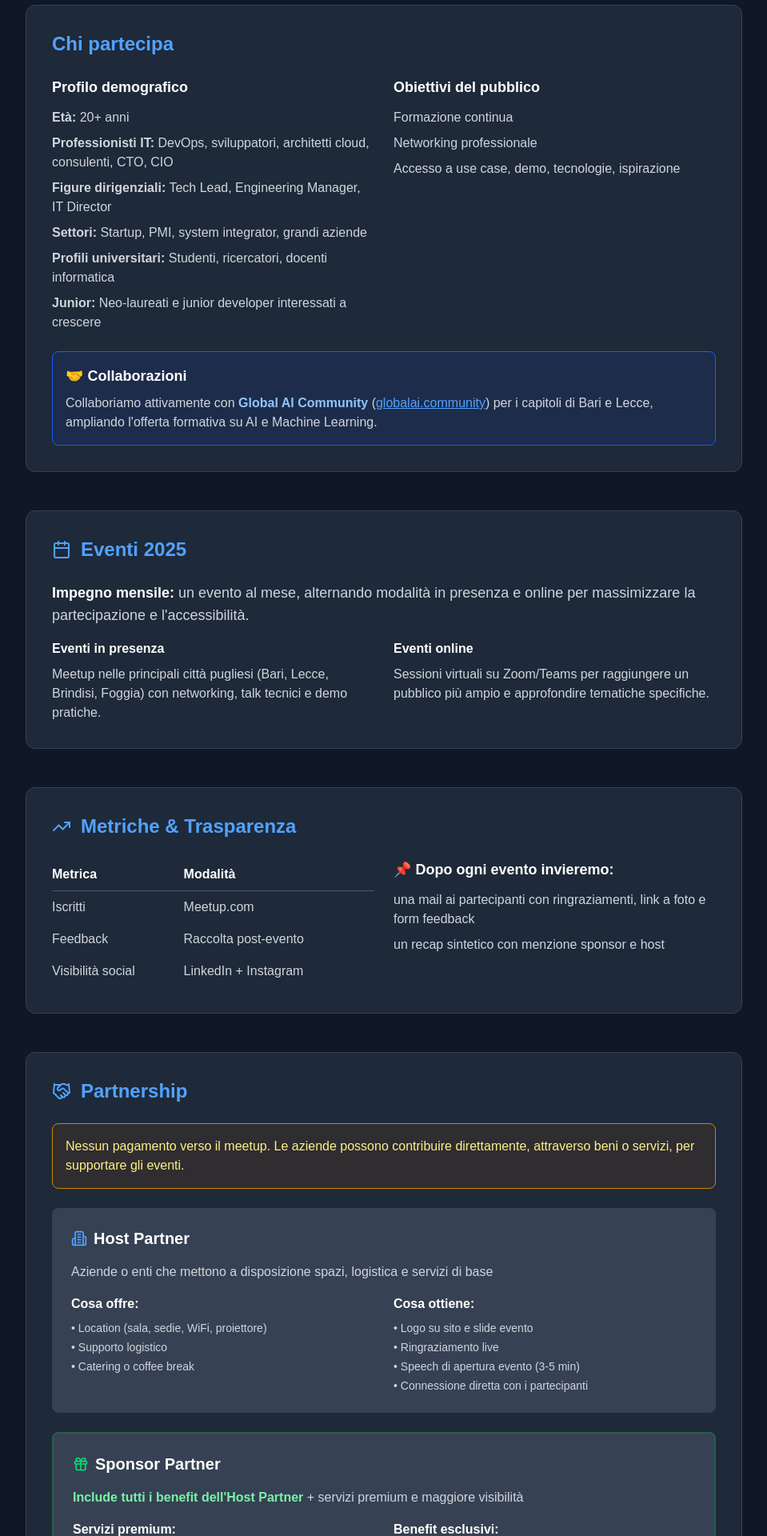
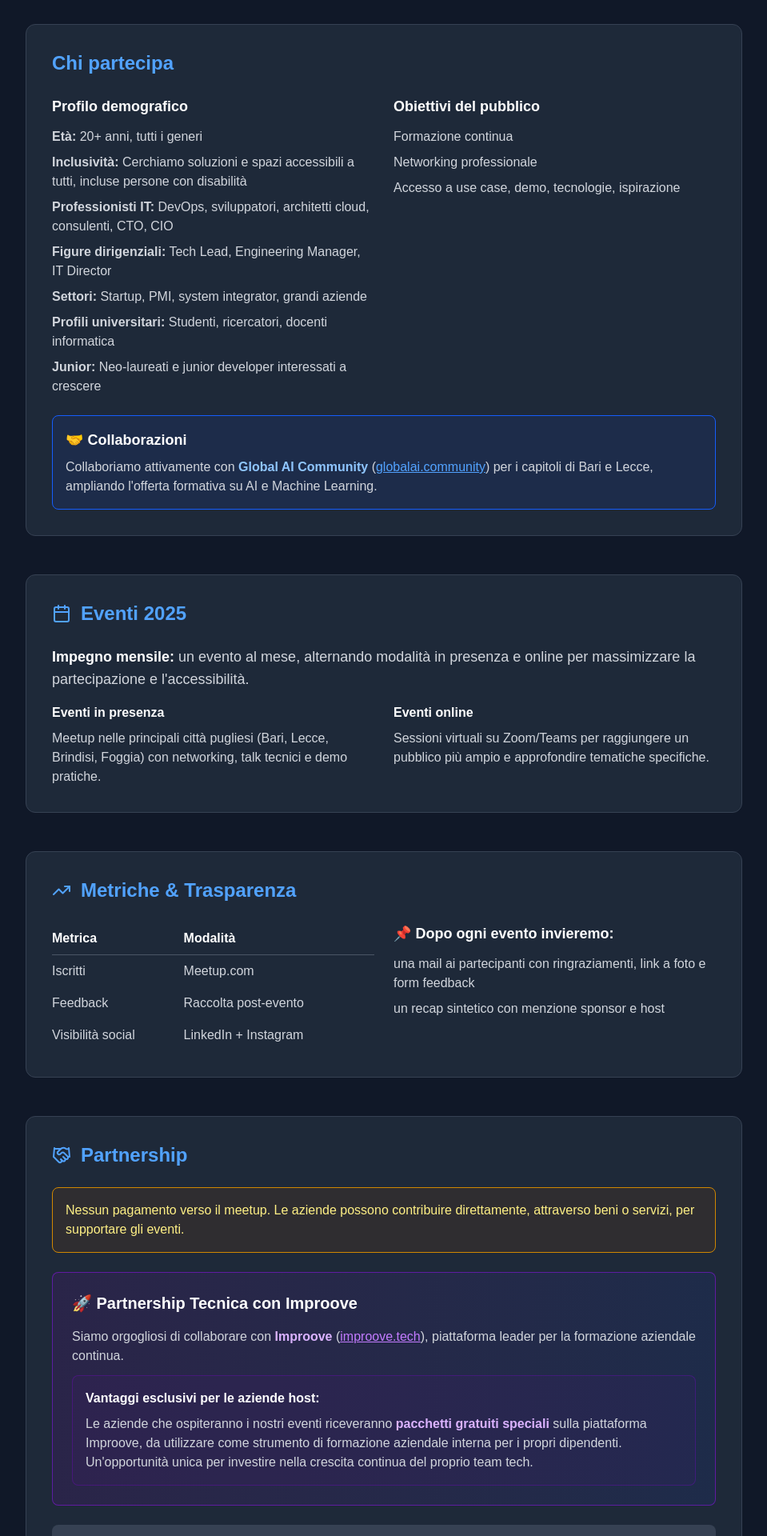
Before and after one commit to azure-meetup-puglia/azure-meetup-puglia.github.io, a Next.js app in the folder amp/: page /media-kit in a window 1280 px wide. Shown: the part 1180-3100 px from the top of the page at 80% size, without its empty margins (160-1119 px from the left). Built offline with nearby package versions, Linux system fonts and the light colour scheme.

Commit message:
feat: enhance Media Kit page with updated content and inclusivity details; improve JSON handling in webpack configuration

```diff
--- a/amp/next.config.ts
+++ b/amp/next.config.ts
@@ -5,6 +5,14 @@ const nextConfig = {
   images: {
     unoptimized: true,
   },
+  webpack: (config) => {
+    // Fix for JSON parsing issues
+    config.module.rules.push({
+      test: /\.json$/,
+      type: 'json',
+    });
+    return config;
+  },
 };
 
 module.exports = nextConfig;
--- a/amp/pages/media-kit.tsx
+++ b/amp/pages/media-kit.tsx
@@ -84,7 +84,7 @@ const MediaKit: NextPage = () => {
               <ul className="space-y-3">
                 <li>La regione è al centro di investimenti tech con progetti come la <strong className="text-white">Puglia Data Center Valley</strong>.</li>
                 <li>Le università di Bari, Lecce e il Politecnico offrono nuovi talenti IT ogni anno.</li>
-                <li>Le PMI locali si stanno digitalizzando rapidamente, ma manca ancora un ecosistema cloud tecnico forte e continuo.</li>
+                <li>La Puglia è un territorio in enorme crescita con molte possibilità dove molte aziende e società di consulenza stanno trasferendo o aprendo uffici e sedi sul territorio.</li>
               </ul>
             </div>
           </section>
@@ -98,7 +98,8 @@ const MediaKit: NextPage = () => {
               <div>
                 <h3 className="text-lg font-semibold text-white mb-3">Profilo demografico</h3>
                 <ul className="space-y-2 text-gray-300">
-                  <li><strong>Età:</strong> 20+ anni</li>
+                  <li><strong>Età:</strong> 20+ anni, tutti i generi</li>
+                  <li><strong>Inclusività:</strong> Cerchiamo soluzioni e spazi accessibili a tutti, incluse persone con disabilità</li>
                   <li><strong>Professionisti IT:</strong> DevOps, sviluppatori, architetti cloud, consulenti, CTO, CIO</li>
                   <li><strong>Figure dirigenziali:</strong> Tech Lead, Engineering Manager, IT Director</li>
                   <li><strong>Settori:</strong> Startup, PMI, system integrator, grandi aziende</li>
@@ -128,7 +129,7 @@ const MediaKit: NextPage = () => {
           <section className="bg-gray-800 p-8 rounded-xl border border-gray-700">
             <h2 className="text-2xl font-semibold text-blue-400 mb-6 flex items-center gap-3">
               <Calendar className="w-6 h-6" />
-              Eventi 2025
+              Eventi {new Date().getFullYear()}
             </h2>
             <div className="text-gray-300 space-y-4">
               <p className="text-lg">
@@ -192,6 +193,22 @@ const MediaKit: NextPage = () => {
             </div>
 
             <div className="space-y-6">
+              {/* Sponsorizzazione Tecnica Improove */}
+              <div className="bg-gradient-to-r from-purple-900/20 to-blue-900/20 border border-purple-600/50 p-6 rounded-lg mb-6">
+                <h3 className="text-xl font-semibold text-white mb-4 flex items-center gap-2">
+                  🚀 Partnership Tecnica con Improove
+                </h3>
+                <p className="text-gray-300 mb-3">
+                  Siamo orgogliosi di collaborare con <strong className="text-purple-300">Improove</strong> (<a href="https://improove.tech" target="_blank" rel="noopener noreferrer" className="text-purple-400 hover:text-purple-300 underline">improove.tech</a>), piattaforma leader per la formazione aziendale continua.
+                </p>
+                <div className="bg-purple-900/10 border border-purple-700/30 rounded-lg p-4">
+                  <h4 className="font-semibold text-white mb-2">Vantaggi esclusivi per le aziende host:</h4>
+                  <p className="text-gray-300">
+                    Le aziende che ospiteranno i nostri eventi riceveranno <strong className="text-purple-300">pacchetti gratuiti speciali</strong> sulla piattaforma Improove, da utilizzare come strumento di formazione aziendale interna per i propri dipendenti. Un'opportunità unica per investire nella crescita continua del proprio team tech.
+                  </p>
+                </div>
+              </div>
+
               {/* Host Partner */}
               <div className="bg-gray-700 p-6 rounded-lg">
                 <h3 className="text-xl font-semibold text-white mb-4 flex items-center gap-2">
--- a/amp/tsconfig.json
+++ b/amp/tsconfig.json
@@ -17,6 +17,6 @@
       "@/*": ["./*"]
     }
   },
-  "include": ["next-env.d.ts", "**/*.ts", "**/*.tsx"],
+  "include": ["next-env.d.ts", "**/*.ts", "**/*.tsx", "*.json"],
   "exclude": ["node_modules"]
 }
```
